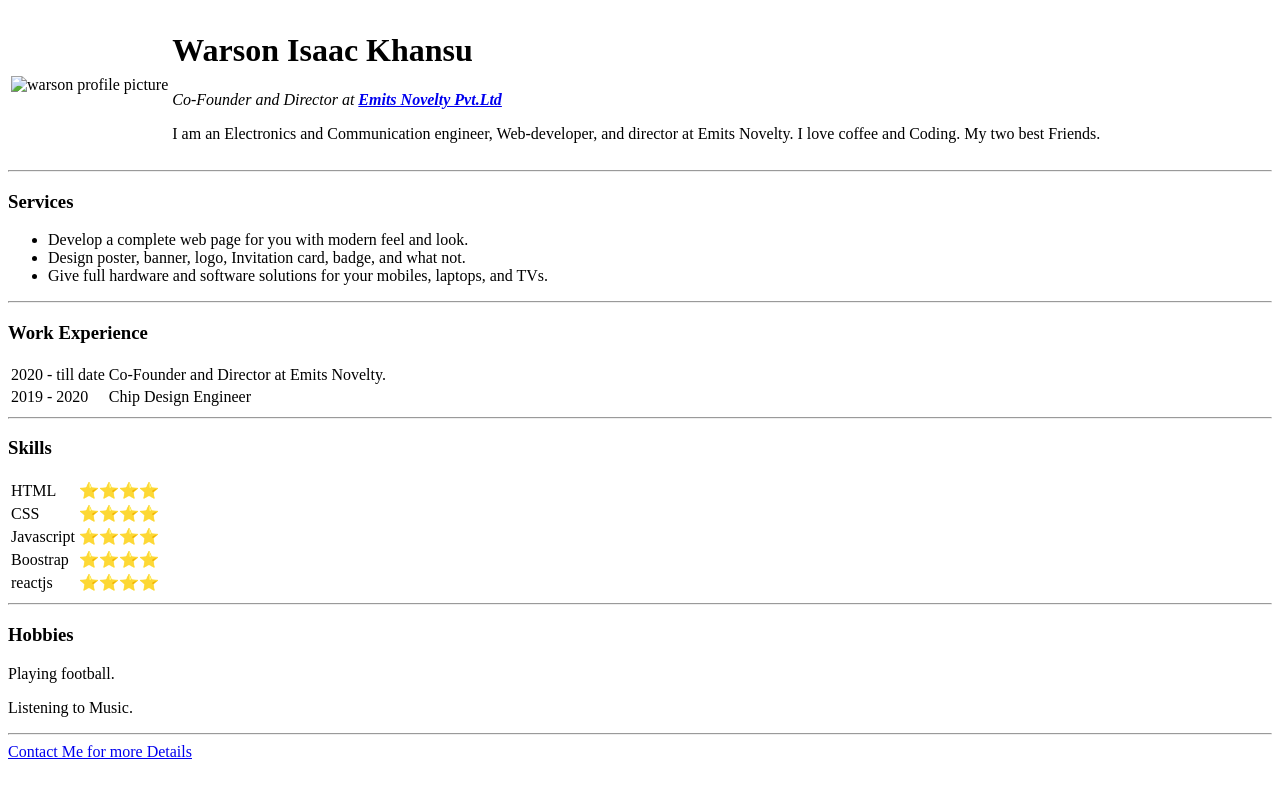
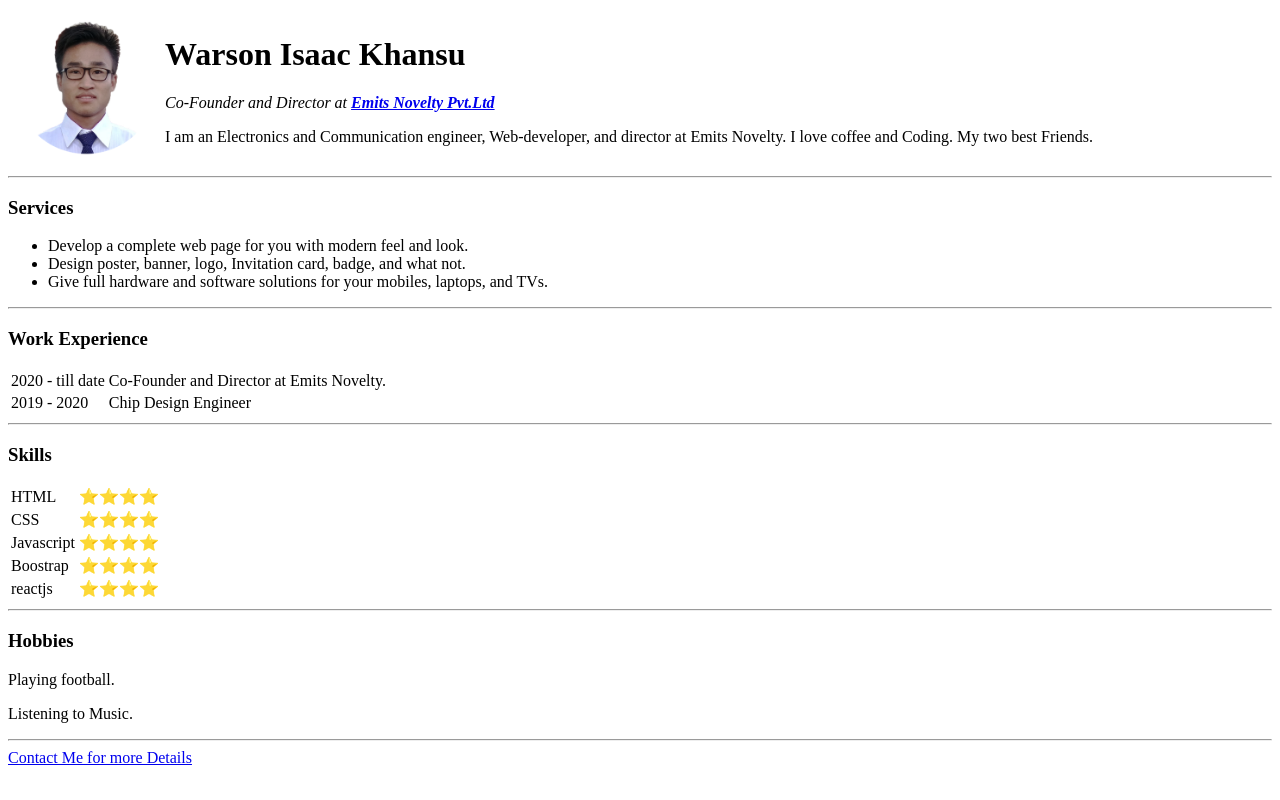
Before and after one commit to warson-cryto/cv, a plain HTML site: page index.html in a window 1280 px wide. Drawn offline with Linux system fonts and the light colour scheme.

Commit message:
Update index.html

```diff
--- a/index.html
+++ b/index.html
@@ -9,7 +9,7 @@
 <body>
     <table>
         <tr>
-            <td><img src="/Img/War.png" width="150px" height="150px" alt="warson profile picture"></td>
+            <td><img src="/Images/War.png" width="150px" height="150px" alt="warson profile picture"></td>
             <td><h1>Warson Isaac Khansu</h1>
                 <p><em>Co-Founder and Director at <strong><a href="https://www.emits.com">Emits Novelty Pvt.Ltd</a></strong></em></p>
                 <p>I am an Electronics and Communication engineer, Web-developer, and director at Emits Novelty. I love coffee and Coding. My two best Friends.</p></td>
```
